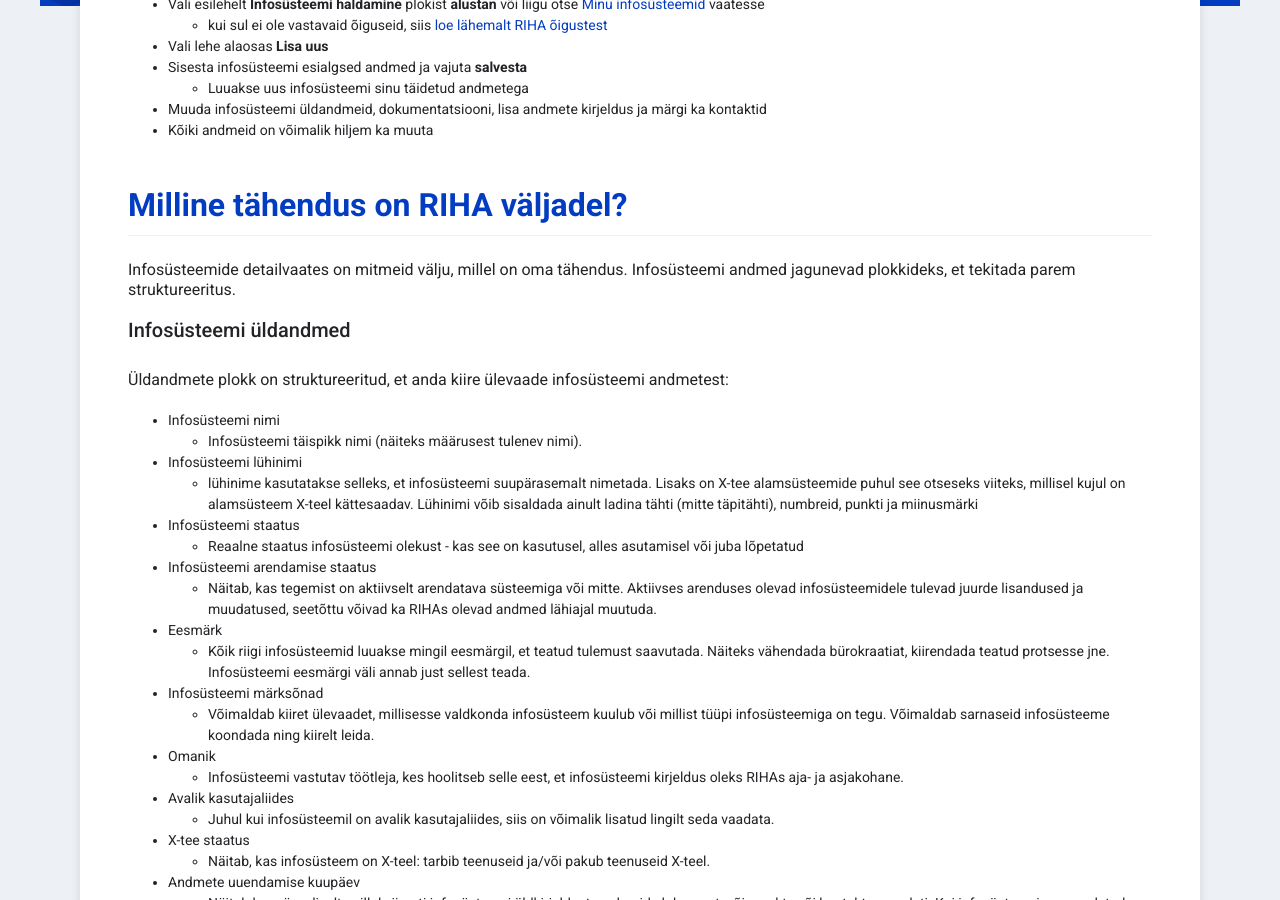
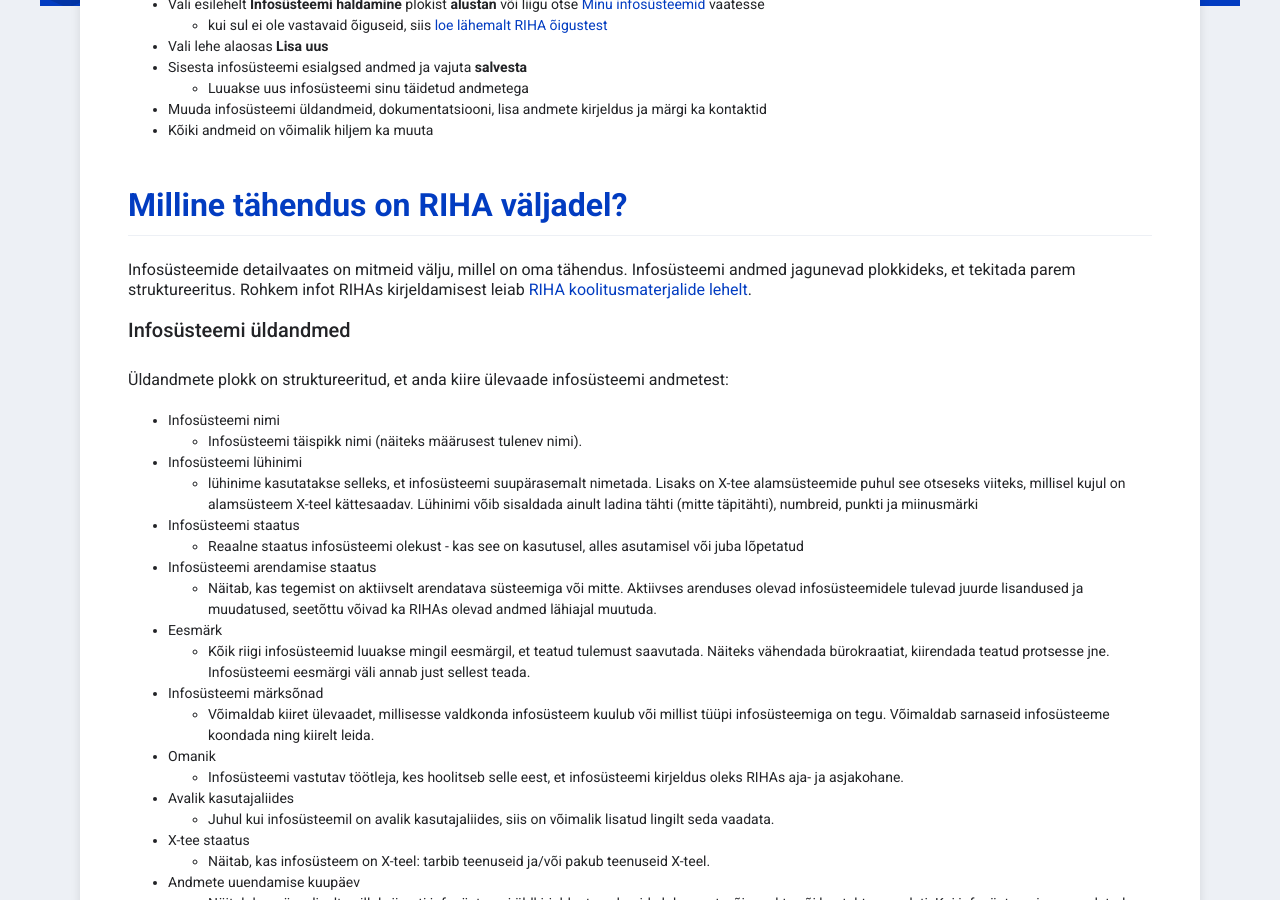
Before and after one commit to e-gov/RIHA-Help, a Jekyll site: the page built from docs/RIHAs-kirjeldamine.md, in a window 1280 px wide and 900 px high, scrolled down 657 px. Built offline with Jekyll 4.4.1, drawn with Linux system fonts in a browser that asks for light colours.

Commit message:
Update RIHAs-kirjeldamine.md

```diff
--- a/docs/RIHAs-kirjeldamine.md
+++ b/docs/RIHAs-kirjeldamine.md
@@ -19,7 +19,7 @@ title: Infosüsteemide kirjeldamine RIHAs
 - Kõiki andmeid on võimalik hiljem ka muuta
 
 ## Milline tähendus on RIHA väljadel?
-Infosüsteemide detailvaates on mitmeid välju, millel on oma tähendus. Infosüsteemi andmed jagunevad plokkideks, et tekitada parem struktureeritus.
+Infosüsteemide detailvaates on mitmeid välju, millel on oma tähendus. Infosüsteemi andmed jagunevad plokkideks, et tekitada parem struktureeritus. Rohkem infot RIHAs kirjeldamisest leiab [RIHA koolitusmaterjalide lehelt](https://moodle.ria.ee/course/view.php?id=16).
 
 ### Infosüsteemi üldandmed
 
```
